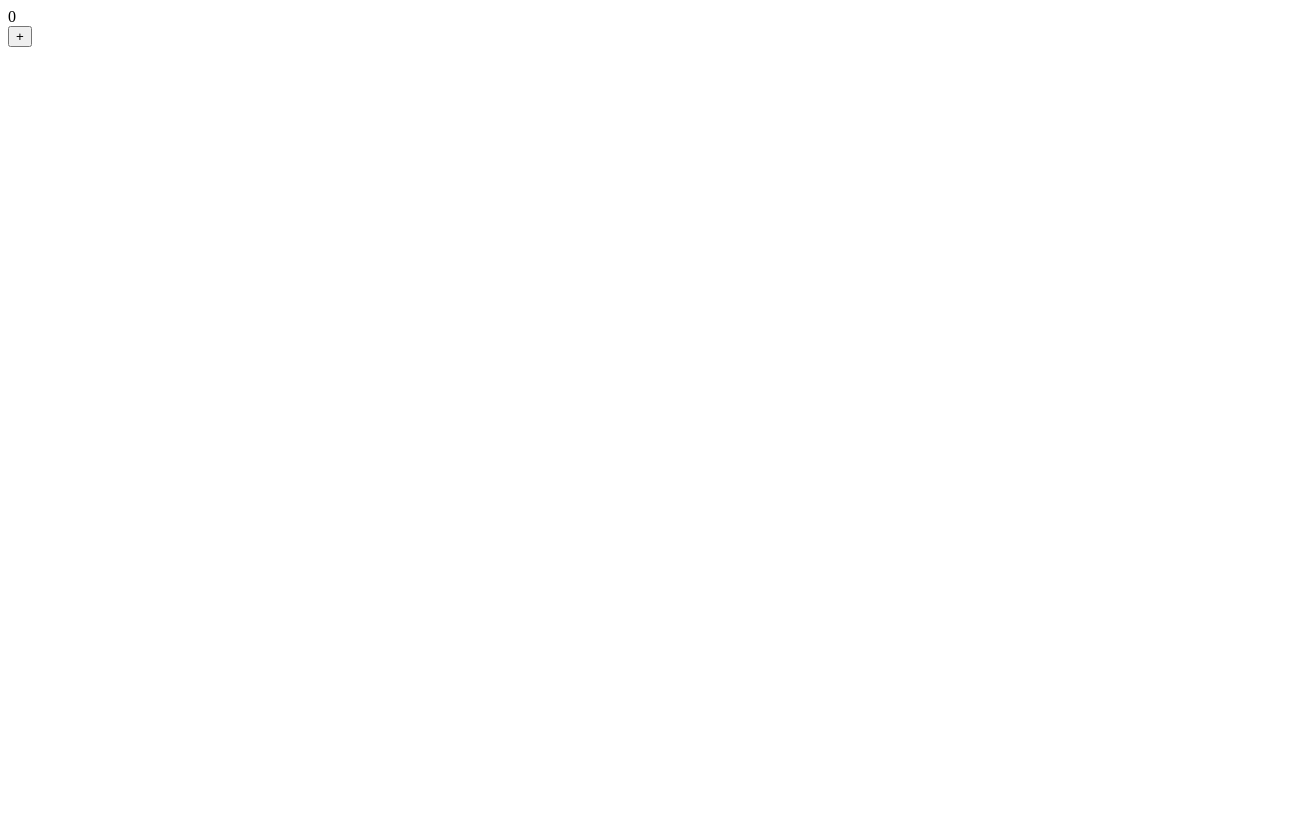
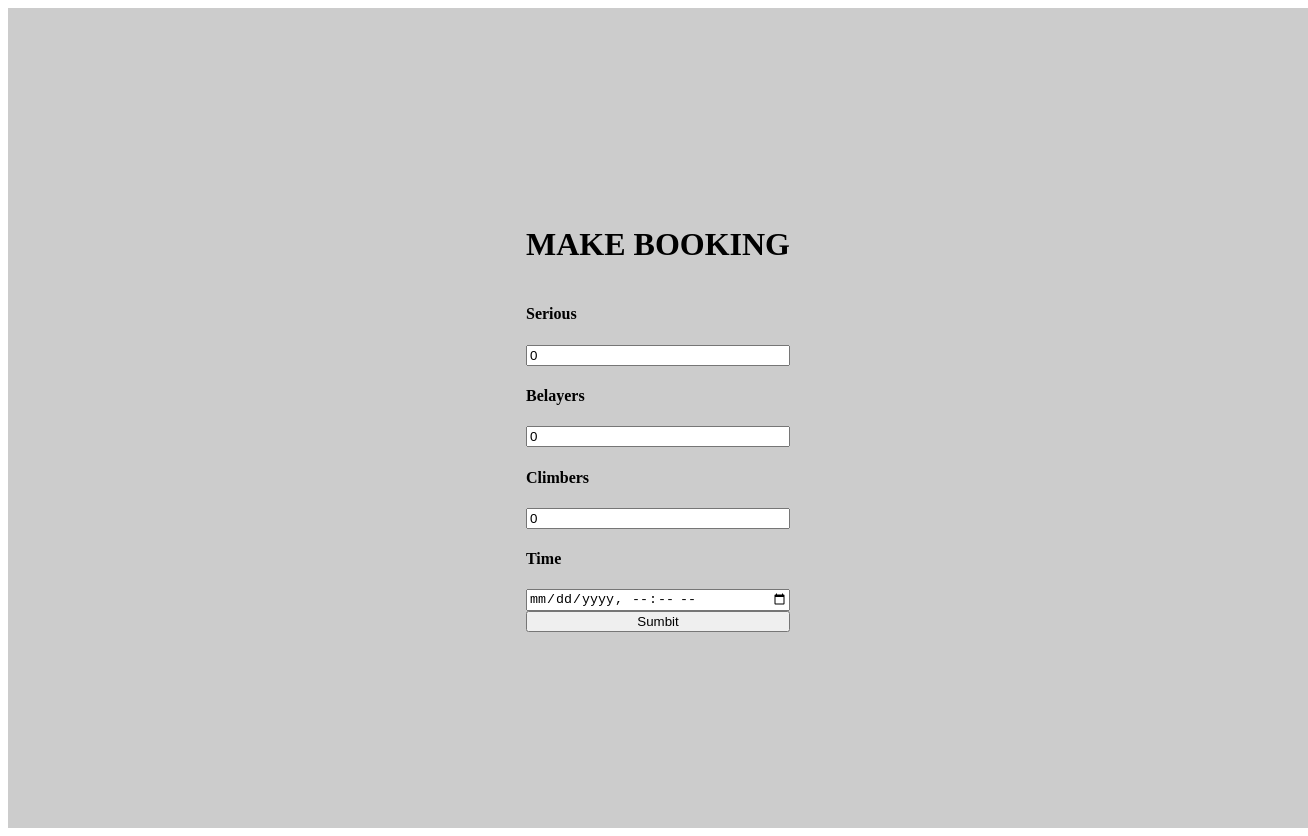
Before and after one commit to Stoupe/hangdog-site, a Next.js app: page / in a window 1280 px wide. Shown: the whole page, 1308 px wide, since content can reach past the window. Before the commit the page ends 800 px from the top, so only its background shows below. Built offline with nearby package versions, Linux system fonts and the light colour scheme.

Commit message:
Very basic form outline

```diff
--- a/package.json
+++ b/package.json
@@ -10,7 +10,8 @@
   "dependencies": {
     "next": "10.0.0",
     "react": "17.0.1",
-    "react-dom": "17.0.1"
+    "react-dom": "17.0.1",
+    "sass": "^1.28.0"
   },
   "devDependencies": {
     "@types/node": "^14.14.6",
--- a/pages/index.tsx
+++ b/pages/index.tsx
@@ -1,13 +1,66 @@
-import React, {useState} from 'react'
+import React, { useState } from "react";
+import styles from "../styles/index.module.scss";
 
 const HomePage = () => {
+  const [currentUser, setCurrentUser] = useState("Henry");
 
-  const [count, setCount] = useState(0);
+  const [numSerious, setNumSerious] = useState(0);
+  const [numBelayers, setNumBelayers] = useState(0);
+  const [numClimbers, setNumClimbers] = useState(0);
 
-  return <div>
-    <div>{count}</div>
-    <button onClick={() => setCount((c) => c+1)}>+</button>
+  const [notes, setNotes] = useState("");
+
+  const makeBooking = (e: React.FormEvent<HTMLFormElement>) => {
+    e.preventDefault();
+    console.log("submitted form");
+  };
+
+  return (
+    <div className={styles.container}>
+      <div className={styles.formContainer}>
+        <h1>MAKE BOOKING</h1>
+        <form
+          action="makeBooking"
+          onSubmit={(e) => makeBooking(e)}
+          className={styles.form}
+        >
+          <h4>Serious</h4>
+          <input
+            type="number"
+            name="numSerious"
+            id="numSeriousInput"
+            value={numSerious}
+            onChange={(e) => {
+              setNumSerious(e.target.valueAsNumber);
+            }}
+          />
+          <h4>Belayers</h4>
+          <input
+            type="number"
+            name="numBelayers"
+            id="numBelayersInput"
+            value={numBelayers}
+            onChange={(e) => {
+              setNumBelayers(e.target.valueAsNumber);
+            }}
+          />
+          <h4>Climbers</h4>
+          <input
+            type="number"
+            name="numClimbers"
+            id="numClimbersInput"
+            value={numClimbers}
+            onChange={(e) => {
+              setNumClimbers(e.target.valueAsNumber);
+            }}
+          />
+          <h4>Time</h4>
+          <input type="datetime-local" name="date" id="date" />
+          <button type="submit">Sumbit</button>
+        </form>
+      </div>
     </div>
-}
+  );
+};
 
-export default HomePage
+export default HomePage;
--- /dev/null
+++ b/styles/index.module.scss
@@ -0,0 +1,16 @@
+.container {
+  background: #ccc;
+  padding: 10px;
+  width: 100vw;
+  height: 100vh;
+
+  display: flex;
+  flex-direction: column;
+  justify-content: center;
+  align-items: center;
+}
+
+.form {
+  display: flex;
+  flex-direction: column;
+}
```
Also changed, not shown: styles/Home.module.css (deleted, +0 -122 lines), 2 other files (tests, documents, lock files or other folders).
